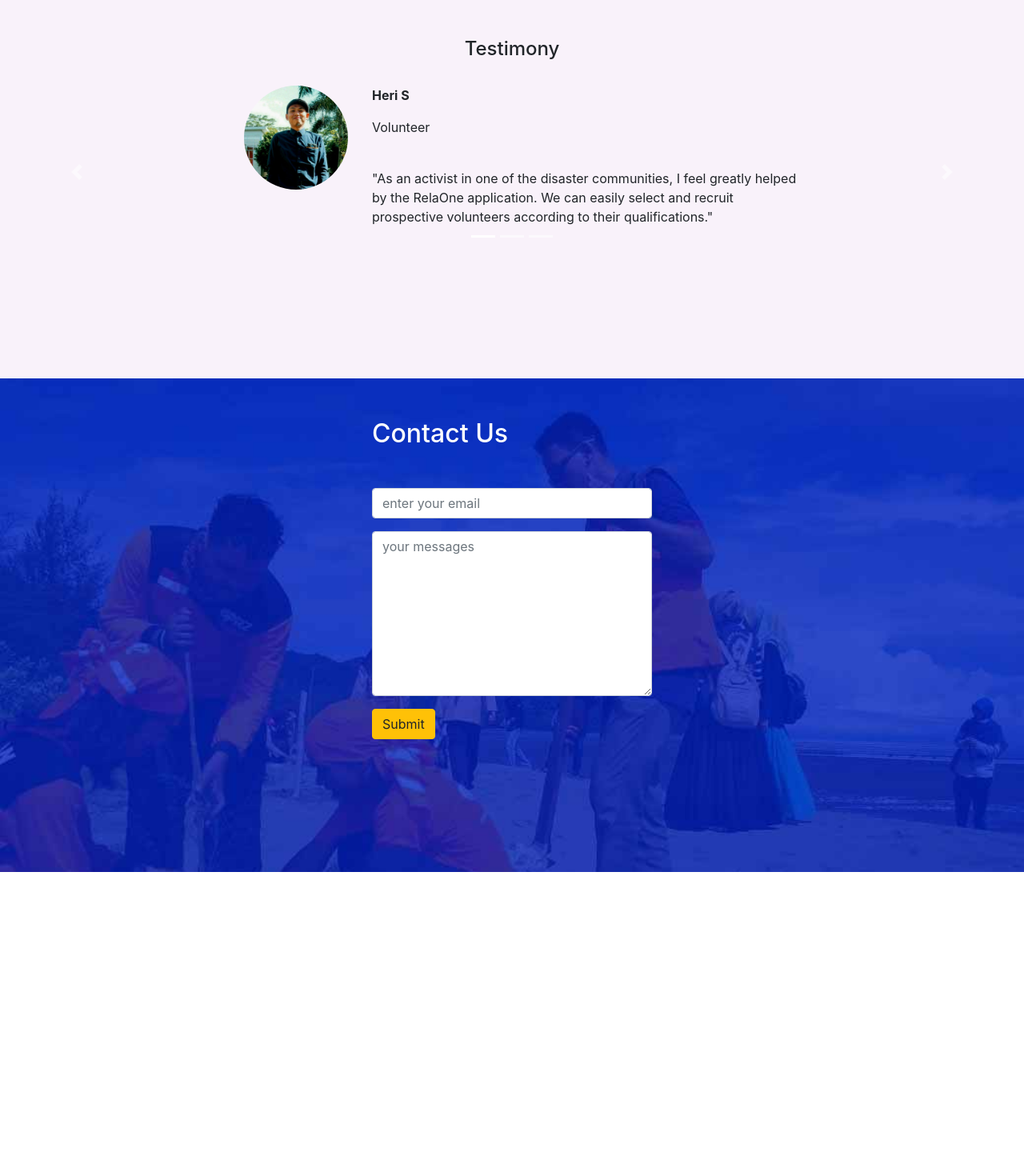
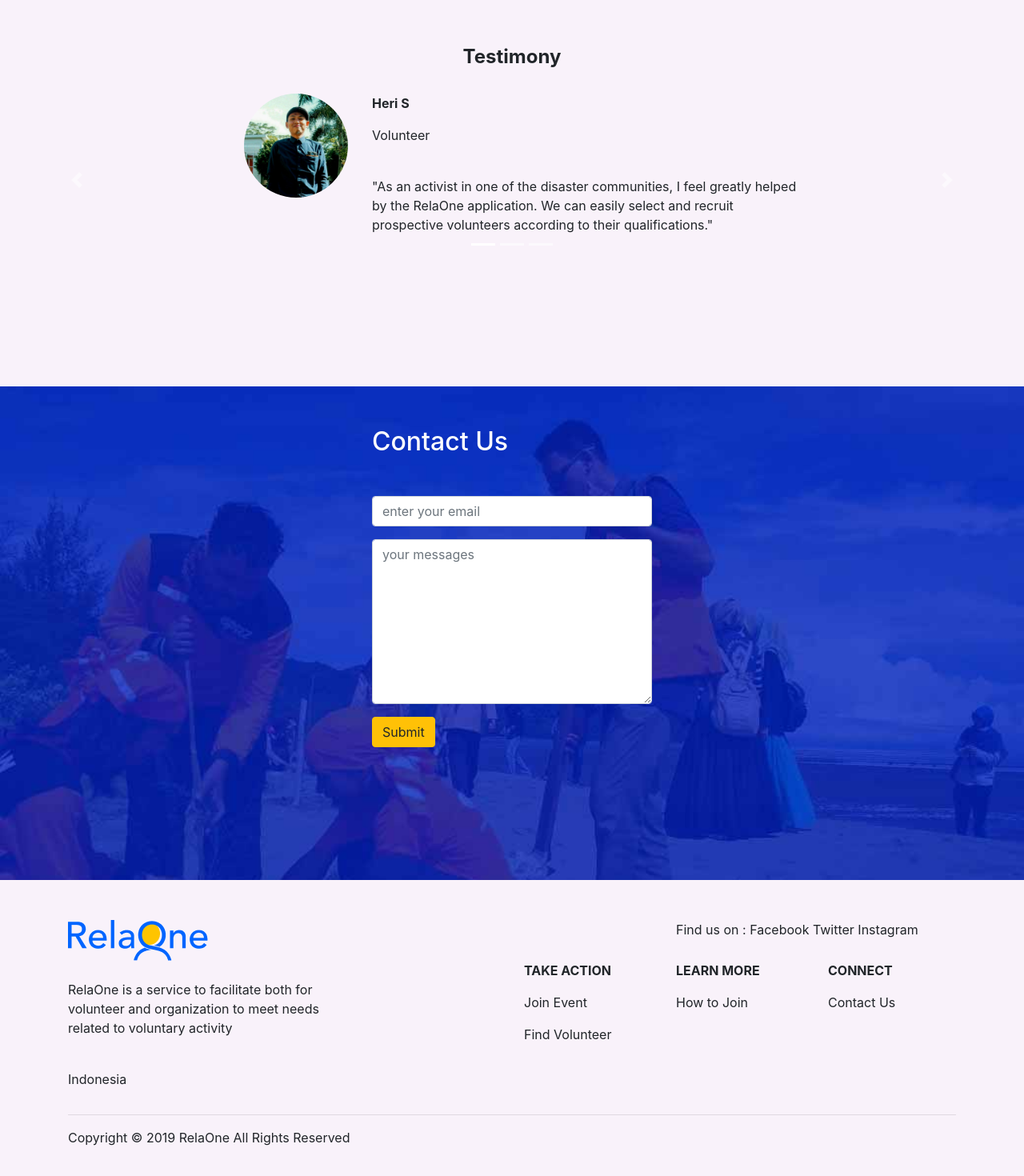
Before and after one commit to raymondleons/relaone, a React (Create React App) app: page / in a window 1280 px wide. Shown: the part 1173-2643 px from the top of the page at 80% size. Before the commit the page ends 2263 px from the top, so only its background shows below. Built offline with nearby package versions, Linux system fonts and the light colour scheme.

Commit message:
[Binar] - adding footer

```diff
--- a/package.json
+++ b/package.json
@@ -3,8 +3,14 @@
   "version": "0.1.0",
   "private": true,
   "dependencies": {
+    "@fortawesome/fontawesome-free-brands": "^5.0.13",
+    "@fortawesome/fontawesome-svg-core": "^1.2.17",
+    "@fortawesome/free-solid-svg-icons": "^5.8.1",
+    "@fortawesome/react-fontawesome": "^0.1.4",
     "bootstrap": "^4.3.1",
+    "i": "^0.3.6",
     "node-sass": "^4.11.0",
+    "npm": "^6.9.0",
     "react": "^16.8.5",
     "react-bootstrap": "^1.0.0-beta.6",
     "react-dom": "^16.8.5",
--- a/src/assets/css/_style.scss
+++ b/src/assets/css/_style.scss
@@ -105,6 +105,7 @@
 .navbar-brand {
     padding-left: 30px;
 }
+
 .navitem {
     margin-left: 8px;
     color: white;
@@ -128,7 +129,7 @@
     background-image: url('../images/background.png');
     background-repeat: no-repeat;
     background-position: bottom right;
-    padding-top: 130px;
+    padding-top: 140px;
     color: white;
 }
 
@@ -164,3 +165,17 @@
     padding-bottom: 150px;
     padding-top: 50px;
 }
+
+.footer {
+    left: 0;
+    bottom: 0;
+    width: 100%;
+    background-color: #F9F2FA;
+    padding-top: 50px;
+    padding-bottom: 20px;
+ }
+
+
+.footer-copyright {
+    padding-left: 15px;
+}
--- a/src/components/HowToJoin.js
+++ b/src/components/HowToJoin.js
@@ -115,8 +115,7 @@ class HowToJoin extends Component {
 
         return (
             <div className="section how-to-join" id="how-to-join">
-                <h4 className="text-center">How to Join</h4>
-                {/* <img src={step1} alt=""/> */}
+                <h4 className="text-center"><b>How to Join</b></h4>
                 <br></br>
                 <Carousel
                 activeIndex={activeIndex}
--- a/src/components/Intro.js
+++ b/src/components/Intro.js
@@ -12,7 +12,7 @@ class Intro extends Component {
             <Row>
                 <Col sm="0" md="1" lg="1"></Col>
                 <Col sm="12" md="5" lg="5" className="intro-text">
-                    <h1>What is RelaOne?</h1>
+                    <h1><b>What is RelaOne?</b></h1>
                     <h5><b>RelaOne</b> is an application that makes it easy to find activities that best suit the interests and abilities of volunteers.</h5>
                     <h5><b>RelaOne for Organization</b> is a services for organization or community that facilitate the seach of volunteers.</h5>
                     <Button color="warning">Get it on Playstore</Button>
--- a/src/components/Testimony.js
+++ b/src/components/Testimony.js
@@ -105,7 +105,7 @@ class Testimony extends Component {
 
         return (
             <div className="section testimony" id="testimony">
-                <h4 className="text-center">Testimony</h4>
+                <h4 className="text-center"><b>Testimony</b></h4>
                 <br></br>
                 <Carousel
                 activeIndex={activeIndex}
--- /dev/null
+++ b/src/layout/Footer.js
@@ -0,0 +1,52 @@
+import React, { Component } from 'react';
+import '../assets/css/_style.scss';
+import bluelogo from '../assets/images/blue-logo.png';
+import {
+    Container,
+    Row,
+    Col
+  } from 'reactstrap';
+
+class Footer extends Component {
+  render() {
+    return (
+      <div className="footer">
+         <Container>
+             <Row>
+                <Col lg="3"><div><img src={bluelogo} alt="RelaOne Logo"></img></div></Col>
+                <Col lg="5"></Col>
+                <Col lg="4"><div><p>Find us on : Facebook Twitter Instagram</p></div></Col>
+            </Row>
+            <Row>
+              <Col lg="4">
+                <br></br>
+                <p>RelaOne is a service to facilitate both for volunteer and organization to meet needs related to voluntary activity</p>
+                <br></br>
+                <p>Indonesia</p>
+              </Col>
+              <Col lg="2"></Col>
+              <Col lg="2">
+                <p><b>TAKE ACTION</b></p>
+                <p>Join Event</p>
+                <p>Find Volunteer</p>
+              </Col>
+              <Col lg="2">
+                <p><b>LEARN MORE</b></p>
+                <p>How to Join</p>
+              </Col>
+              <Col lg="2">
+                <p><b>CONNECT</b></p>
+                <p>Contact Us</p>
+              </Col>
+            </Row>
+             <hr></hr>
+             <Row>
+               <p className="footer-copyright">Copyright © 2019 RelaOne All Rights Reserved</p>
+             </Row>
+         </Container>
+      </div>
+    )
+  }
+}
+
+export default Footer;
--- a/src/pages/LandingPage.js
+++ b/src/pages/LandingPage.js
@@ -4,6 +4,7 @@ import HowToJoin from '../components/HowToJoin';
 import ContactUs from '../components/ContactUs';
 import Testimony from '../components/Testimony';
 import NavBar from '../layout/NavBar';
+import Footer from '../layout/Footer';
 
 class LandingPage extends Component {
   render() {
@@ -14,6 +15,7 @@ class LandingPage extends Component {
           <HowToJoin/>
           <Testimony/>
           <ContactUs/>
+          <Footer/>
         </div>
     )
   }
```
Also changed, not shown: src/App.js (line endings or trailing spaces), src/assets/images/blue-logo.png (added), 1 other file (tests, documents, lock files or other folders).
